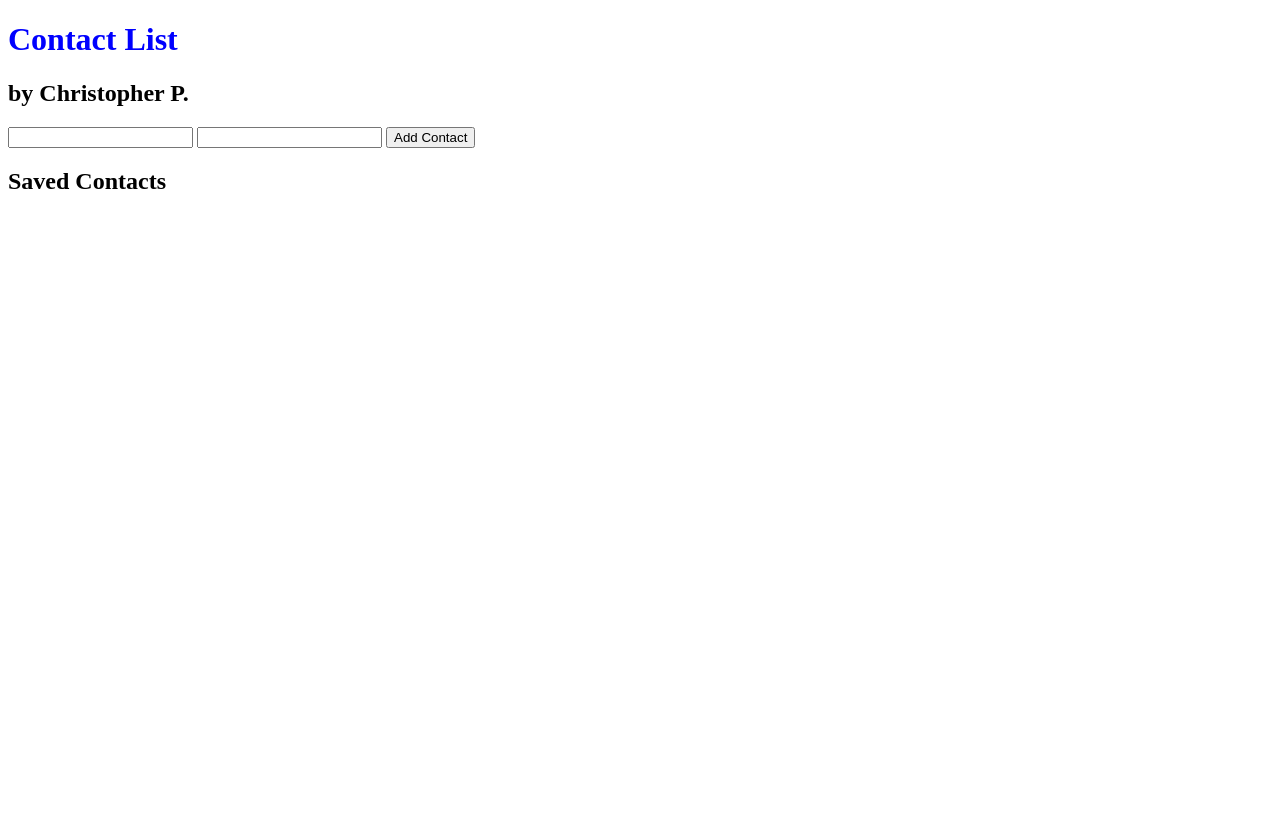
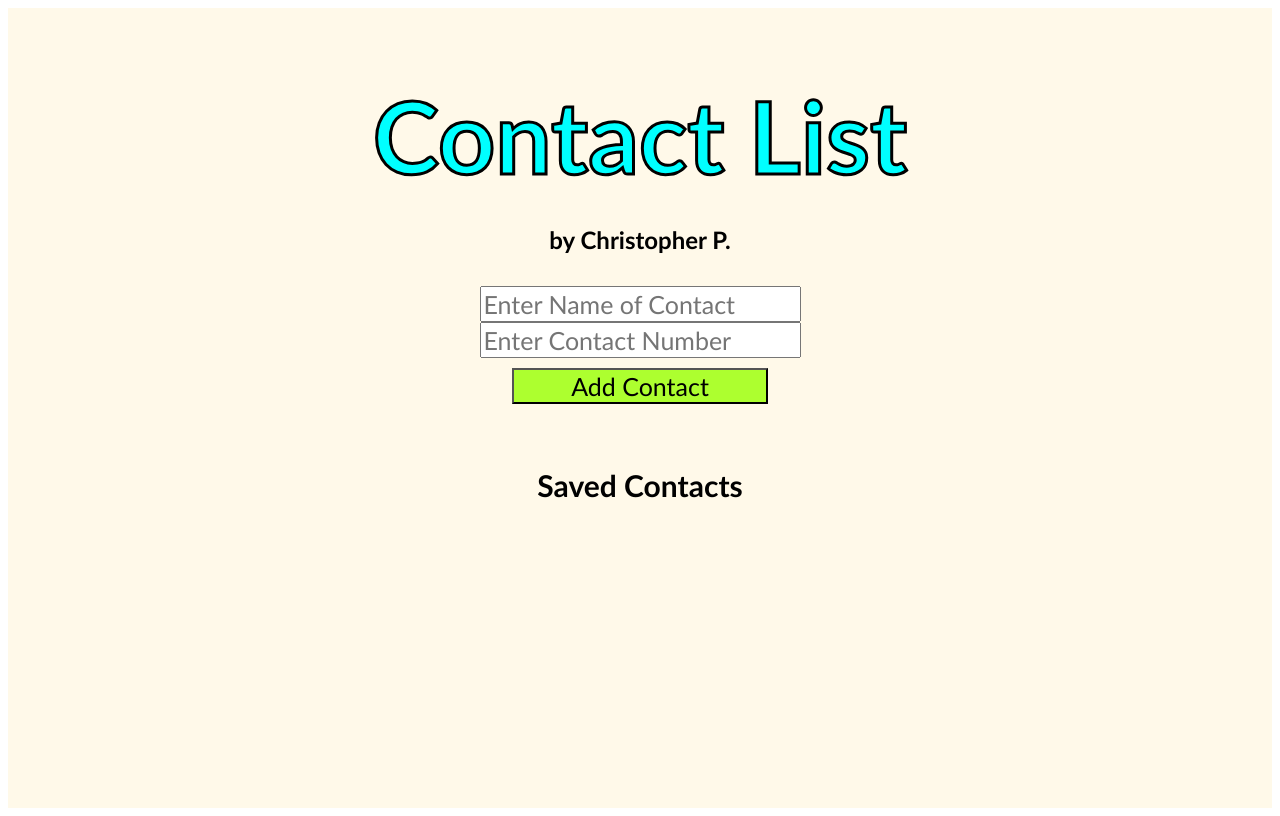
Before and after one commit to THANO-S/Programming-Project-2, a plain HTML site: page index.html in a window 1280 px wide. Drawn offline with Linux system fonts and the light colour scheme.

Commit message:
Added styling

```diff
--- a/css/myStyleSheet.css
+++ b/css/myStyleSheet.css
@@ -1,3 +1,79 @@
-h1 {
-    color: blue;
+* {
+    font-family: Trebuchet MS, sans-serif
 }
+
+
+.container {
+    height: 100vh;
+    background:#FFF9E9;
+    display: flex;
+    flex-direction: column;
+    justify-content: center top;
+    align-items: center;
+}
+
+.Title{
+    font-size: 100px;
+    color:aqua;
+    -webkit-text-stroke-color: black;
+    -webkit-text-stroke-width: 3px;
+    text-shadow: black;
+    padding:10px;
+    margin-bottom: 0;
+    line-height:1;
+
+}
+
+.name{
+    display: flex;
+    justify-content: center;
+    align-items: center;
+    height: 50px;
+
+}
+
+.formItems{
+    height:15vh;
+    width: 30vh;
+    display:flex;
+    align-items: center;
+    flex-direction: column;
+    justify-content: center;
+    padding: 0px;
+    margin-bottom:0px;
+}
+
+.formItems input{
+    font-size: 25px;
+}
+
+.formItems button{
+    font-size:25px;
+    width:32vh;
+    margin-top:10px;
+    color:black;
+    background-color:greenyellow;
+}
+
+.formItems button:hover{
+    cursor: pointer;
+    background: green;
+    color: white;
+}
+
+.contactList{
+    font-size:20px;
+    display: flex;
+    height:20vh;
+    align-items:center;
+}
+
+.listTitle{
+    display: flex;
+    justify-content: center;
+}
+
+.close{
+    margin-left:15px;
+    background-color: red;
+}
--- a/index.html
+++ b/index.html
@@ -11,22 +11,21 @@
 
         <div>
         <h1 class="Title">Contact List</h1>
-        <h2> by Christopher P.</h2>
+        <h2 class = "name">by Christopher P.</h2>
         </div>
 
         <div class="formItems">
-            <input id="newContactName" type="text">
-            <input id="newContactNum" type="text">
-            <button id="newConBtn" type="button">Add Contact</button>
+            <input id="newContactName" type="text" placeholder="Enter Name of Contact">
+            <input id="newContactNum" type="text" placeholder = "Enter Contact Number">
+            <button id="newConBtn" type="button" >Add Contact</button>
         </div>
 
         <div class="contactList">
             <div id="savedCon">
-                <h2>Saved Contacts</h2>
+                <h2 class="listTitle">Saved Contacts</h2>
                 <ul>
                 </ul>
             </div>
-
         </div>
 
     </div>
```
